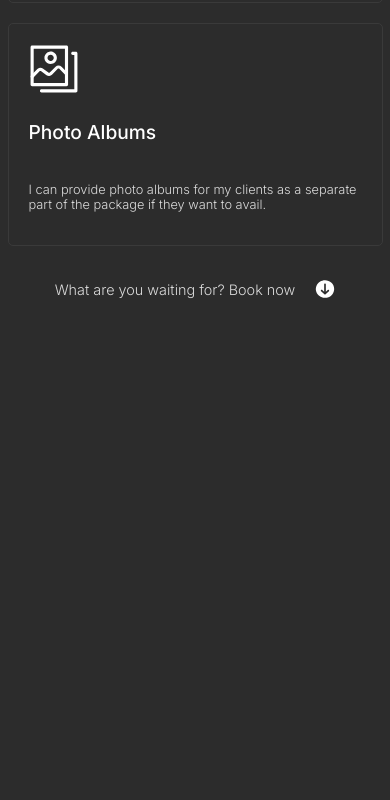
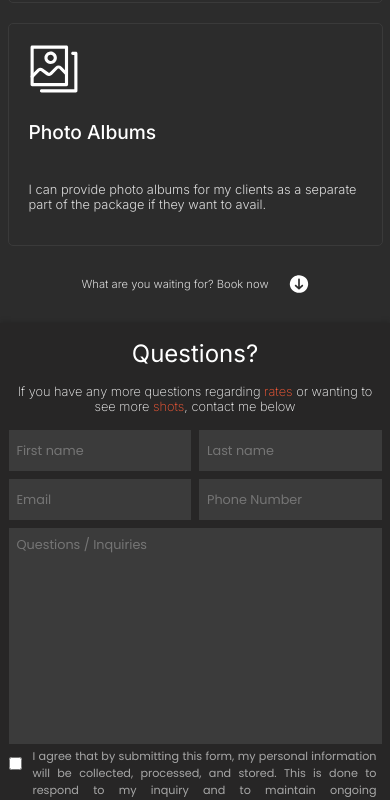
Before and after one commit to ajcmedia/Ajcmediamain, a Next.js app: page / in a window 390 px wide. Shown: the part 1183-1983 px from the top of the page. Before the commit the page ends 1495 px from the top, so only its background shows below. Built offline with nearby package versions, Linux system fonts and the light colour scheme; a web font is replaced by a local one.

Commit message:
worked on form v2

```diff
--- a/src/app/components/form/form.module.scss
+++ b/src/app/components/form/form.module.scss
@@ -2,58 +2,80 @@
 
 
 .mainFormContainer {
+  display: flex;
+  flex-direction: column;
 
-  .mainFormContainer2 {
+  .formContainer {
     display: flex;
-    flex-direction: row;
-    margin: $margins;
+    flex-direction: column;
+    background-color: #272626;
+    width: 100%;
+    justify-content: center;
+    text-align: center;
+    box-shadow: 0px 0px 6px 0px rgba(0, 0, 0, 0.25);
 
 
-
-    .leftText {
-      display: flex;
-      flex-direction: column;
-      justify-content: center;
+    .formHeader {
+      align-self: center;
+      align-items: center;
+      color: white;
+      width: calc(100% - 25px);
+      max-width: 800px;
 
 
-      color: white;
+      h1 {
+        font-size: 2rem;
+        margin-bottom: 1rem;
+        font-weight: 400;
+      }
 
-      h1 {
-        font-size: 3rem;
-        font-family: $font;
-        margin-bottom: 1rem;
+      p {
+        font-weight: 200;
+      }
 
       span {
         color: $maincolor;
       }
     }
 
-      p {
-        font-size: $small;
-        font-family: $font;
-        margin-bottom: 1rem;
-      }
-    }
+    .formInputs {
+      align-self: center;
+      align-items: center;
+      color: white;
+      width: calc(100% - 9px);
+      max-width: 800px;
 
-
-    .rightForm {
+      .inputContainer {
         display: flex;
-      flex-direction: column;
+        flex-direction: row;
+        justify-content: center;
 
 
         input {
-        margin-bottom: 1rem;
           padding: 0.5rem;
           background-color: #3B3B3B;
           color: white;
           font-family: $font;
           font-size: $small;
           border-style: none;
+          width: 100%;
+          margin: 7px 7px;
+          height: 25px;
+
+          &:focus {
+            outline: none;
+          }
+        }
+
 
       }
 
+      .textAreaContainer {
+        box-sizing: border-box;
+        display: flex;
+
+
         textarea {
-        margin-bottom: 1rem;
           padding: 0.5rem;
           background-color: #3B3B3B;
           color: white;
@@ -62,31 +84,27 @@
           border-style: none;
           resize: none;
           height: 200px;
+          width: 100%;
+          margin: 7px 7px;
+
           &:focus {
             outline: none;
           }
         }
-
-      input:focus {
-        outline: none;
       }
 
-      .personalInput {
-        display: flex;
-        flex-direction: row;
-        gap: 1rem;
 
-        input {
-          width: 100%;
-        }
-
-      }
 
       .agreeBox {
         display: flex;
         flex-direction: row;
-        align-items: center;
+        justify-content: center;
+
         gap: 0.5rem;
+        color: white;
+        width: calc(100% - 9px);
+        text-align: justify;
+
 
         input {
           width: 25px;
@@ -98,8 +116,8 @@
         }
 
         label {
-          color: white;
-          font-size: $small;
+          color: rgb(167, 167, 167);
+          font-size: 0.8rem;
           font-family: $font;
         }
       }
@@ -108,6 +126,9 @@
         display: flex;
         justify-content: flex-end;
         margin-top: 1rem;
+        width: calc(100% - 9px);
+
+
 
         button {
           width: 100px;
@@ -120,11 +141,114 @@
           font-size: $small;
           border-style: none;
           cursor: pointer;
+          transition: all 0.4s ease-in-out;
+        }
+
+        :hover {
+          scale: 1.01;
+          background-color: #ff4217;
+        }
+
+
+      }
+
+    }
+
+  }
+}
+
+
+
+
+@media (max-width: 918px) {
+  .mainFormContainer {
+    .formContainer {
+      .formHeader {
+        h1 {
+          font-size: 1.5rem;
+        }
+
+        p {
+          font-size: 0.8rem;
+        }
+      }
+
+      .formInputs {
+        .inputContainer {
+          input {
+            font-size: 0.8rem;
+          }
+        }
+
+        .textAreaContainer {
+          textarea {
+            font-size: 0.8rem;
+          }
+        }
+
+        .agreeBox {
+
+          label {
+            font-size: 0.7rem;
+          }
+        }
+
+        .buttonDiv {
+          button {
+            font-size: 0.8rem;
+          }
+        }
       }
     }
   }
 }
 
+
+@media (max-width: 603px) {
+  .mainFormContainer {
+    .formContainer {
+      .formHeader {
+        h1 {
+          font-size: 1.5rem;
         }
 
-;
+        p {
+          font-size: 0.8rem;
+        }
+      }
+
+      .formInputs {
+        .inputContainer {
+          input {
+            font-size: 0.8rem;
+            margin: 4px 4px;
+          }
+        }
+
+        .textAreaContainer {
+          textarea {
+            font-size: 0.8rem;
+            margin: 4px 4px;
+          }
+        }
+      }
+    }
+  }
+}
+
+
+@media (max-width: 352px) {
+  .mainFormContainer {
+    .formContainer {
+      .formHeader {
+        h1 {
+          font-size: 1.5rem;
+        }
+
+        p {
+          font-size: 0.8rem;
+        }
+      }
+    }
+  }
+}
--- a/src/app/components/form/page.tsx
+++ b/src/app/components/form/page.tsx
@@ -6,8 +6,8 @@ import Image from "next/image"
 export default function Form() {
   return (
     <main className={styles.mainFormContainer}>
-      <div className={styles.mainFormContainer2}> {/* first form of the Jinjuriki */}
-        <div className={styles.leftText}>
+      {/* <div className={styles.mainFormContainer2}> first form of the Jinjuriki */}
+      {/* <div className={styles.leftText}>
           <h1>Any <span>Questions?</span><br /></h1>
           <p>If you have any more questions regarding rates and wanted to see more image samples feel free to leave me a message</p>
         </div>
@@ -27,6 +27,34 @@ export default function Form() {
           </div>
         </div>
 
+      </div> */}
+      <div className={styles.formContainer}>
+        <div className={styles.formHeader}>
+          <h1>Questions?</h1>
+          <p>If you have any more questions regarding <span>rates</span> or wanting to see more <span>shots</span>, contact me below</p>
+        </div>
+        <div className={styles.formInputs}>
+          <div className={styles.inputContainer}>
+            <input type="text" placeholder="First name" />
+            <input type="text" placeholder="Last name" /> </div>
+          <div className={styles.inputContainer}>
+            <input type="email" placeholder="Email" />
+            <input type="phone" placeholder="Phone Number" />
+          </div>
+          <div className={styles.textAreaContainer}>
+            <textarea name="postContent" placeholder="Questions / Inquiries" />
+          </div>
+
+          <div className={styles.agreeBox}>
+            <input type="checkbox" id="subscribe" name="subscribe" value="subscribe" />
+            <label htmlFor="subscribe">I agree that by submitting this form, my personal information will be collected, processed, and stored. This is done to respond to my inquiry and to maintain ongoing communication for any assistance I may need.</label>
+          </div>
+          <div className={styles.buttonDiv}>
+            <button>Submit</button>
+          </div>
+
+
+        </div>
       </div>
     </main >
   )
--- a/src/app/components/products/product.module.scss
+++ b/src/app/components/products/product.module.scss
@@ -35,7 +35,7 @@
         width: 400px;
 
         h2 {
-          font-size: 1.5rem;
+          font-size: 1.2rem;
           font-weight: 500;
           color: white;
         }
@@ -61,6 +61,7 @@
       align-items: center;
       gap: 20px;
       padding-top: 20px;
+      padding-bottom: 20px;
       color: white;
 
       p {
@@ -98,6 +99,7 @@
           font-size: 0.8rem;
         }
       }
+
       .productCards {
         .card {
           width: 100%;
@@ -111,7 +113,13 @@
           }
         }
       }
+
+      .booknow {
+        p {
+          font-size: 0.7rem;
+        }
       }
     }
 
   }
+}
--- a/src/app/home.module.scss
+++ b/src/app/home.module.scss
@@ -1,135 +1,4 @@
 @import "@/app/styles/styling.module.scss";
-
-
-
-// .landingContainer {
-//   width: 100%;
-//   display: flex;
-//   flex-direction: column;
-//   align-items: center;
-
-//   .landingContainer2 {
-
-
-
-//     .landingBanner {
-//       background: linear-gradient(rgba(0, 0, 0, 0.5), rgba(0, 0, 0, 0.5)), url('/Kitsilano.jpg');
-//       background-size: cover;
-//       background-position: center;
-//       color: white;
-//       display: flex;
-//       flex-direction: column;
-//       height: 400px;
-//       box-shadow: 0px 4px 4px 0px rgba(0, 0, 0, 0.25);
-
-
-//     }
-
-//     .collageMain {
-//       display: flex;
-//       justify-content: center;
-
-
-//       .collageMain2 {
-//         display: flex;
-//         flex-direction: column;
-//         margin: $margins;
-//         color: white;
-//         text-align: center;
-//         font-family: $font;
-//         gap: 20px;
-
-//         span {
-//           color: $maincolor;
-//         }
-
-
-//         >p:nth-child(3) {
-//           font-size: $medium;
-//           font-weight: 300;
-//           color: rgb(116, 116, 116);
-//           letter-spacing: 6.11px;
-
-//         }
-//       }
-//     }
-
-//     .productMain {
-//       background-color: #3B3B3B;
-
-//       .productMain2 {
-//         display: flex;
-//         flex-direction: column;
-//         margin: $margins;
-//         color: white;
-//         font-family: $font;
-//         gap: 20px;
-//         padding-top: 20px;
-//         padding-bottom: 40px;
-
-//         span {
-//           color: $maincolor;
-//         }
-
-//       }
-//     }
-
-//     .contentsMain {
-
-//       display: flex;
-//       flex-direction: column;
-//       text-align: center;
-//       justify-content: center;
-//       align-items: center;
-//       font-size: $medium;
-//       font-family: $font;
-//       font-weight: 300;
-//       height: 100%;
-
-
-//       h1 {
-//         color: white;
-//         font-size: 3rem;
-//         margin-bottom: 1rem;
-//       }
-
-
-//       span {
-//         color: $maincolor;
-//       }
-
-
-//     }
-//   }
-// }
-
-
-// @include respond-to("tablet") {
-//   .landingContainer {
-//     .landingBanner {
-//       height: 100vh;
-//     }
-
-//     .collageMain {
-//       .collageMain2 {
-//         font-size: $medium;
-//       }
-//     }
-
-//     .productMain {
-//       .productMain2 {
-//         font-size: $medium;
-//       }
-//     }
-
-//     .contentsMain {
-//       h1 {
-//         font-size: 2rem;
-//       }
-//     }
-//   }
-
-// }
 
 
 .MainContainer {
@@ -183,14 +52,18 @@
     width: calc(100% - 15px);
     max-width: 1400px;
     align-self: center;
-    margin: 0 15px;
+    margin: 0 10px;
+
 
 
     h1 {
-      font-size: 2.5rem;
+      font-size: 2rem;
       margin-bottom: 1rem;
-      font-weight: 500;
+      font-weight: 400;
+    }
 
+    p {
+      font-weight: 200;
     }
   }
 }
--- a/src/app/page.tsx
+++ b/src/app/page.tsx
@@ -9,42 +9,6 @@ import Form from "./components/form/page";
 export default function Home() {
   return (
     <main className={styles.MainContainer}>
-
-      {/* <div className={styles.landingContainer2}>
-         <Navbar />
-        <div className={styles.landingBanner}>
-
-          <div className={styles.contentsMain}>
-
-            <h1>My name is Jayson, I am a <span>Photographer</span></h1>
-            <p>I wanted to enhance my photography skills by sharing what i am capable of to others</p>
-          </div>
-        </div>
-        <div className={styles.collageMain}>
-          <div className={styles.collageMain2}>
-            <h2>Few Samples</h2>
-            <p>Discover captivating portraits, and event photography showcasing the beauty of <span>Vancouver</span> life. From birthdays to baby showers, each moment is expertly captured for timeless <span>memories</span>. Let&apos;s create something unforgettable together!</p>
-            <p>
-              Portraits / Landscapes / Events / Product shots
-            </p>
-            <Collage />
-          </div>
-        </div>
-        <div className={styles.productMain}>
-          <div className={styles.productMain2}>
-          <Products />
-          </div>
-        </div>
-
-        <div className={styles.formMain}>
-          <div className={styles.formMain2}>
-          <Form />
-          </div>
-        </div>
-        <Footer />
-      </div> */}
-
-
       <div className={styles.MainContainer2}>
         <div className={styles.NameContent}>
           <h1>My name is Jayson I&apos;m a <span>Photographer</span></h1>
@@ -54,11 +18,14 @@ export default function Home() {
       </div>
 
       <div className={styles.CollageContainer}>
-        <div></div>
       </div>
 
       <div className={styles.ProductContainer}>
-          <Products />
+        <Products />
+      </div>
+
+      <div>
+        <Form />
       </div>
     </main>
   );
```
Lines whose indentation alone changed are shown as unchanged.
